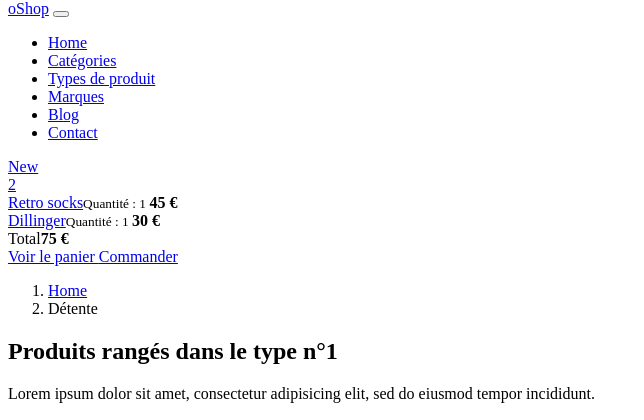
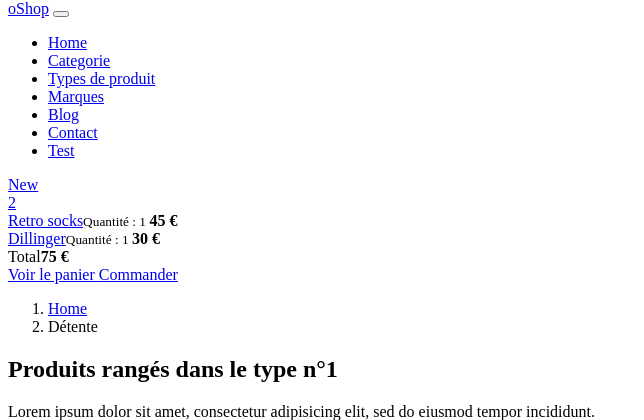
Before and after one commit to HenriTeinturier/cp6-oshop-frontend, a PHP site: template app/views/types.tpl.php in a window 1280 px wide. Shown: the part 104-524 px from the top of the page, without its empty margins (0-644 px from the left). Run offline with PHP 8.4, Linux system fonts and the light colour scheme; the template is opened without the code that fills it: most values are stand-ins (such as "Sample title", 1, 10 or a date in 2020); data that the repository does not hold is empty; some libraries are stand-ins or nearby versions.

Commit message:
page produit dynamique

```diff
--- a/app/views/footer.tpl.php
+++ b/app/views/footer.tpl.php
@@ -72,7 +72,7 @@
             <h6 class="text-uppercase text-dark mb-3">Produits</h6>
             <ul class="list-unstyled">
               <?php foreach($footerTypes as $currentType): ?>
-                <li> <a href="#" class="text-muted"><?= $currentType->getName() ?></a></li>
+                <li> <a href="<?php echo $router->generate('page-type', ['id' => $currentType->getId()])  ?>" class="text-muted"><?= $currentType->getName() ?></a></li>
               <?php endforeach ?>
 
 
@@ -83,7 +83,7 @@
             <h6 class="text-uppercase text-dark mb-3">Marques</h6>
             <ul class="list-unstyled">
               <?php foreach($footerBrands as $currentBrand): ?>
-                <li> <a href="#" class="text-muted"><?= $currentBrand->getName() ?></a></li>
+                <li> <a href="<?php echo $router->generate('page-brand', ['id' => $currentBrand->getId()])  ?>" class="text-muted"><?= $currentBrand->getName() ?></a></li>
               <?php endforeach ?>
             </ul>
           </div>
--- a/app/views/header.tpl.php
+++ b/app/views/header.tpl.php
@@ -45,24 +45,27 @@
           aria-expanded="false" aria-label="Toggle navigation" class="navbar-toggler navbar-toggler-right"><i class="fa fa-bars"></i></button>
         <!-- Navbar Collapse -->
         <div id="navbarCollapse" class="collapse navbar-collapse">
-          <ul class="navbar-nav mx-auto">
+        <ul class="navbar-nav mx-auto">
             <li class="nav-item">
-              <a href="index.html" class="nav-link active">Home</a>
+              <a href="<?= $absoluteUrl?>" class="nav-link active">Home</a>
             </li>
             <li class="nav-item">
-              <a href="#" class="nav-link">Catégories</a>
+              <a href="<?= $absoluteUrl."/catalogue/categorie/5?>"?>" class="nav-link">Categorie</a>
             </li>
             <li class="nav-item">
-              <a href="#" class="nav-link">Types de produit</a>
+              <a href="<?= $absoluteUrl."/catalogue/type/5?>"?>" class="nav-link">Types de produit</a>
             </li>
             <li class="nav-item">
-              <a href="#" class="nav-link">Marques</a>
+              <a href="<?= $absoluteUrl."/catalogue/marque/5?>"?>" class="nav-link">Marques</a>
             </li>
             <li class="nav-item">
               <a href="#" class="nav-link">Blog</a>
             </li>
             <li class="nav-item">
               <a href="#" class="nav-link">Contact</a>
+            </li>
+            <li class="nav-item">
+              <a href="<?= $absoluteUrl."/test"?>" class="nav-link">Test</a>
             </li>
           </ul>
           <div class="d-flex align-items-center justify-content-between justify-content-lg-end mt-1 mb-2 my-lg-0">
```
Also changed, not shown: app/views/product.tpl.php (+21 -14 lines).
